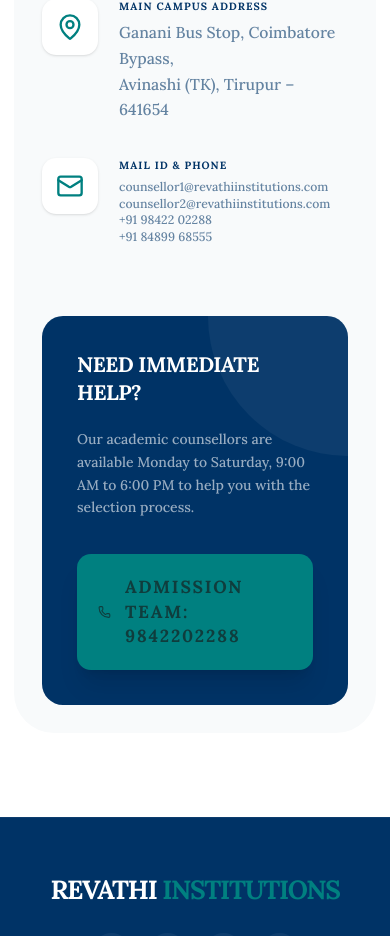
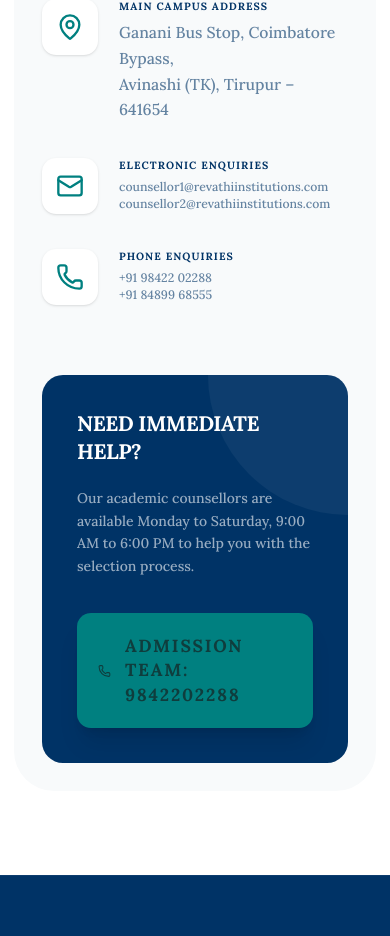
Before and after one commit to ReachRyt-Services/REVATHI-TEST, a Next.js app: page /apply in a window 390 px wide. Shown: the part 9039-9975 px from the top of the page. Built offline with nearby package versions, Linux system fonts and the light colour scheme.

Commit message:
Separate mail and phone sections on Apply page

```diff
--- a/src/app/apply/page.tsx
+++ b/src/app/apply/page.tsx
@@ -414,10 +414,18 @@ export default function ApplyPage() {
                      <div className="flex gap-6">
                         <div className="p-4 bg-white rounded-2xl shadow-sm h-fit text-accent"><Mail size={28} /></div>
                         <div>
-                           <h4 className="font-black text-primary text-xs uppercase tracking-widest mb-2">Mail ID & Phone</h4>
+                           <h4 className="font-black text-primary text-xs uppercase tracking-widest mb-2">Electronic Enquiries</h4>
                            <p className="text-primary/60 font-medium text-sm lg:text-base leading-snug">
                              counsellor1@revathiinstitutions.com <br/>
-                             counsellor2@revathiinstitutions.com <br/>
+                             counsellor2@revathiinstitutions.com
+                           </p>
+                        </div>
+                     </div>
+                     <div className="flex gap-6">
+                        <div className="p-4 bg-white rounded-2xl shadow-sm h-fit text-accent"><Phone size={28} /></div>
+                        <div>
+                           <h4 className="font-black text-primary text-xs uppercase tracking-widest mb-2">Phone Enquiries</h4>
+                           <p className="text-primary/60 font-medium text-sm lg:text-base leading-snug">
                              +91 98422 02288 <br/>
                              +91 84899 68555
                            </p>
```
